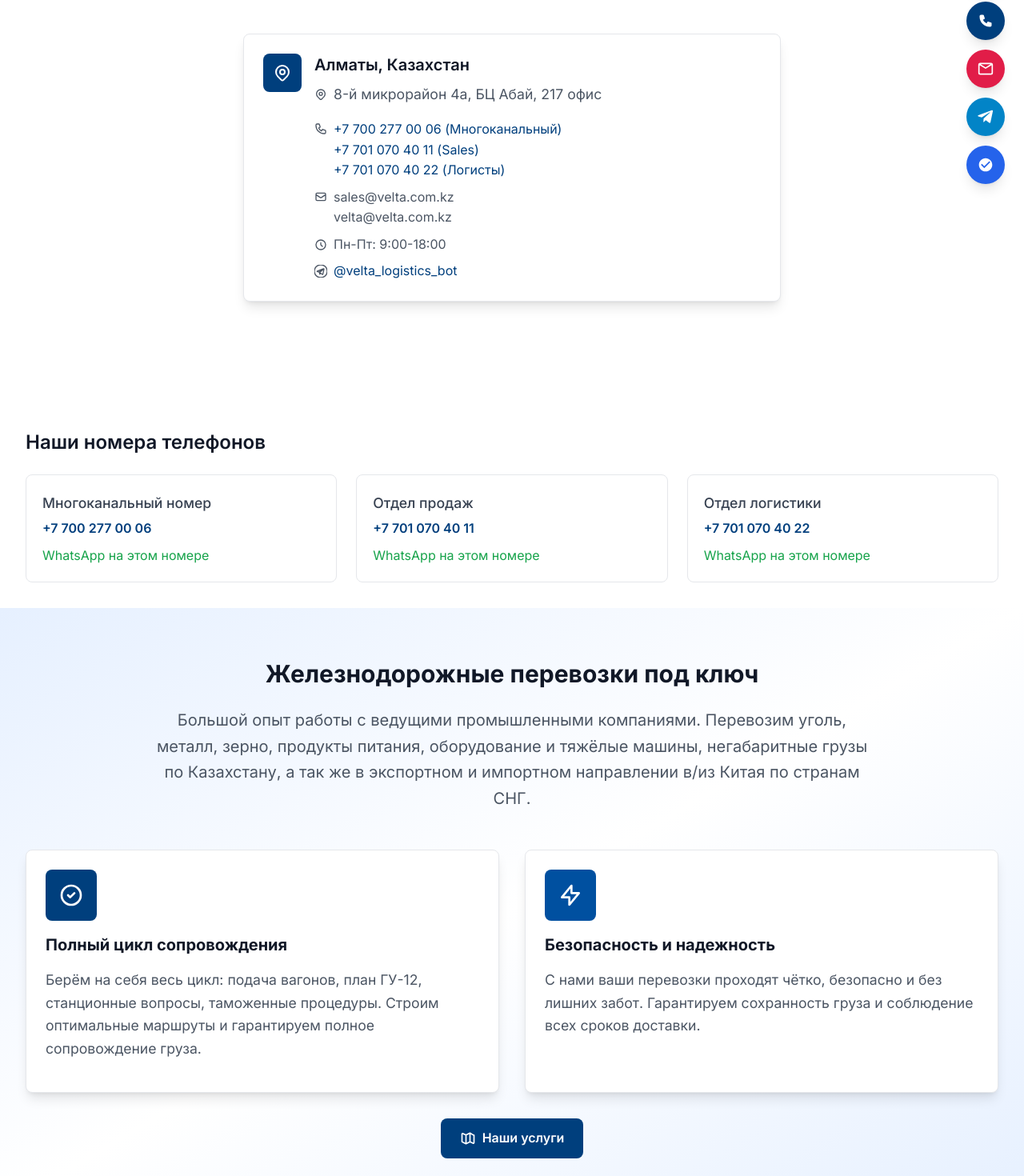
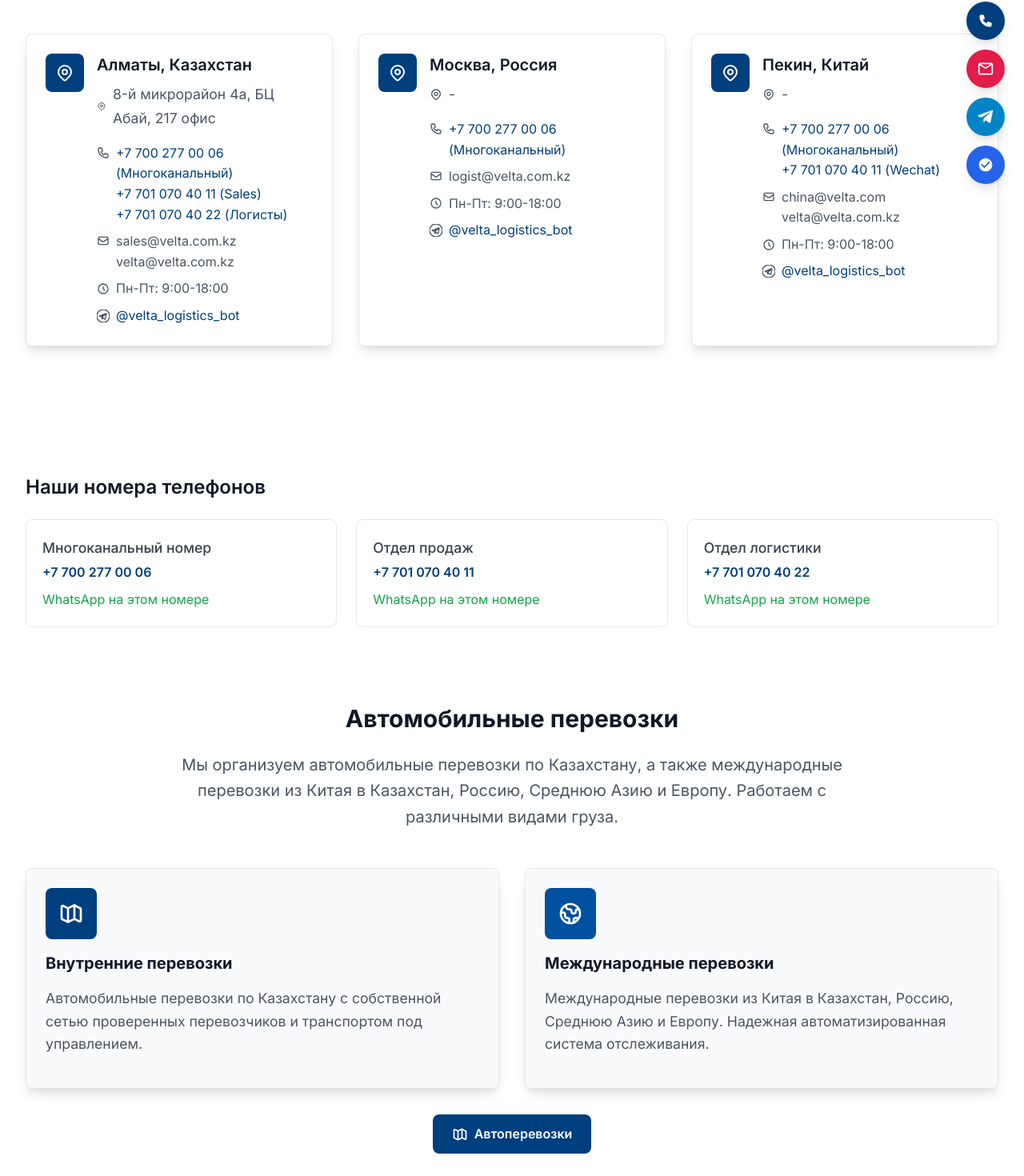
Before and after one commit to Allexndr/veltatrans, a Next.js app: page /en/contacts in a window 1280 px wide. Shown: the part 458-1928 px from the top of the page at 80% size. Built offline with nearby package versions, Linux system fonts and the light colour scheme.

Commit message:
Обновлено согласно аудио: статистика B2B/B2G, восстановлены 3 офиса, добавлены автоперевозки и обновлены железнодорожные перевозки

```diff
--- a/src/app/[locale]/contacts/page.tsx
+++ b/src/app/[locale]/contacts/page.tsx
@@ -13,6 +13,24 @@
       address: '8-й микрорайон 4а, БЦ Абай, 217 офис',
       phone: '+7 700 277 00 06 (Многоканальный)\n+7 701 070 40 11 (Sales)\n+7 701 070 40 22 (Логисты)',
       email: 'sales@velta.com.kz\nvelta@velta.com.kz',
+      hours: 'Пн-Пт: 9:00-18:00',
+      telegram: '@velta_logistics_bot',
+    },
+    {
+      city: 'Москва',
+      country: 'Россия',
+      address: '-',
+      phone: '+7 700 277 00 06 (Многоканальный)',
+      email: 'logist@velta.com.kz',
+      hours: 'Пн-Пт: 9:00-18:00',
+      telegram: '@velta_logistics_bot',
+    },
+    {
+      city: 'Пекин',
+      country: 'Китай',
+      address: '-',
+      phone: '+7 700 277 00 06 (Многоканальный)\n+7 701 070 40 11 (Wechat)',
+      email: 'china@velta.com\nvelta@velta.com.kz',
       hours: 'Пн-Пт: 9:00-18:00',
       telegram: '@velta_logistics_bot',
     },
@@ -42,14 +60,14 @@
           <div className="max-w-7xl mx-auto px-4 sm:px-6 lg:px-8">
             <div className="text-center mb-12">
               <h2 className="text-3xl font-bold text-gray-900 mb-4">
-                Наш офис
+                Наши офисы
               </h2>
               <p className="text-lg text-gray-600">
-                Главный офис в Казахстане
+                Мы работаем в 3 странах: Казахстан, Россия, Китай
               </p>
             </div>
 
-            <div className="grid grid-cols-1 gap-8 mb-16 max-w-2xl mx-auto">
+            <div className="grid grid-cols-1 md:grid-cols-3 gap-8 mb-16 max-w-7xl mx-auto">
               {offices.map((office, index) => (
                 <div key={index} className="bg-white rounded-lg shadow-lg p-6 border border-gray-200">
                   <div className="flex items-start space-x-4">
@@ -76,11 +94,25 @@
                             <path strokeLinecap="round" strokeLinejoin="round" strokeWidth={2} d="M3 5a2 2 0 012-2h3.28a1 1 0 01.948.684l1.498 4.493a1 1 0 01-.502 1.21l-2.257 1.13a11.042 11.042 0 005.516 5.516l1.13-2.257a1 1 0 011.21-.502l4.493 1.498a1 1 0 01.684.949V19a2 2 0 01-2 2h-1C9.716 21 3 14.284 3 6V5z" />
                           </svg>
                           <div className="whitespace-pre-line">
-                            <a href="tel:+77002770006" className="text-velta-navy hover:text-velta-royal-blue transition-colors duration-200">+7 700 277 00 06 (Многоканальный)</a>
-                            {'\n'}
-                            <a href="https://wa.me/77010704011" target="_blank" rel="noopener noreferrer" className="text-velta-navy hover:text-velta-royal-blue transition-colors duration-200">+7 701 070 40 11 (Sales)</a>
-                            {'\n'}
-                            <a href="tel:+77010704022" className="text-velta-navy hover:text-velta-royal-blue transition-colors duration-200">+7 701 070 40 22 (Логисты)</a>
+                            {office.city === 'Алматы' ? (
+                              <>
+                                <a href="tel:+77002770006" className="text-velta-navy hover:text-velta-royal-blue transition-colors duration-200">+7 700 277 00 06 (Многоканальный)</a>
+                                {'\n'}
+                                <a href="https://wa.me/77010704011" target="_blank" rel="noopener noreferrer" className="text-velta-navy hover:text-velta-royal-blue transition-colors duration-200">+7 701 070 40 11 (Sales)</a>
+                                {'\n'}
+                                <a href="tel:+77010704022" className="text-velta-navy hover:text-velta-royal-blue transition-colors duration-200">+7 701 070 40 22 (Логисты)</a>
+                              </>
+                            ) : office.city === 'Москва' ? (
+                              <>
+                                <a href="tel:+77002770006" className="text-velta-navy hover:text-velta-royal-blue transition-colors duration-200">+7 700 277 00 06 (Многоканальный)</a>
+                              </>
+                            ) : (
+                              <>
+                                <a href="tel:+77002770006" className="text-velta-navy hover:text-velta-royal-blue transition-colors duration-200">+7 700 277 00 06 (Многоканальный)</a>
+                                {'\n'}
+                                <a href="https://wa.me/77010704011" target="_blank" rel="noopener noreferrer" className="text-velta-navy hover:text-velta-royal-blue transition-colors duration-200">+7 701 070 40 11 (Wechat)</a>
+                              </>
+                            )}
                           </div>
                         </div>
                         <div className="flex items-start">
@@ -152,6 +184,58 @@
           </div>
         </section>
 
+        {/* Автомобильные перевозки */}
+        <section className="py-16 bg-white">
+          <div className="max-w-7xl mx-auto px-4 sm:px-6 lg:px-8">
+            <div className="text-center mb-12">
+              <h2 className="text-3xl font-bold text-gray-900 mb-6">
+                Автомобильные перевозки
+              </h2>
+              <p className="text-lg text-gray-600 max-w-4xl mx-auto leading-relaxed">
+                Мы организуем автомобильные перевозки по Казахстану, а также международные перевозки из Китая в Казахстан, Россию, Среднюю Азию и Европу. Работаем с различными видами груза.
+              </p>
+            </div>
+
+            <div className="grid grid-cols-1 md:grid-cols-2 gap-8 mb-8">
+              <div className="bg-gray-50 rounded-lg shadow-lg p-6 border border-gray-200">
+                <div className="w-16 h-16 bg-velta-navy rounded-lg flex items-center justify-center mb-4">
+                  <svg className="w-8 h-8 text-white" fill="none" stroke="currentColor" viewBox="0 0 24 24">
+                    <path strokeLinecap="round" strokeLinejoin="round" strokeWidth={2} d="M9 20l-5.447-2.724A1 1 0 013 16.382V5.618a1 1 0 011.447-.894L9 7m0 13l6-3m-6 3V7m6 10l4.553 2.276A1 1 0 0021 18.382V7.618a1 1 0 00-1.447-.894L15 4m0 13V4m-6 3l6-3" />
+                  </svg>
+                </div>
+                <h3 className="text-xl font-bold text-gray-900 mb-4">Внутренние перевозки</h3>
+                <p className="text-gray-600 leading-relaxed">
+                  Автомобильные перевозки по Казахстану с собственной сетью проверенных перевозчиков и транспортом под управлением.
+                </p>
+              </div>
+
+              <div className="bg-gray-50 rounded-lg shadow-lg p-6 border border-gray-200">
+                <div className="w-16 h-16 bg-velta-royal-blue rounded-lg flex items-center justify-center mb-4">
+                  <svg className="w-8 h-8 text-white" fill="none" stroke="currentColor" viewBox="0 0 24 24">
+                    <path strokeLinecap="round" strokeLinejoin="round" strokeWidth={2} d="M3.055 11H5a2 2 0 012 2v1a2 2 0 002 2 2 2 0 012 2v2.945M8 3.935V5.5A2.5 2.5 0 0010.5 8h.5a2 2 0 012 2 2 2 0 104 0 2 2 0 012-2h1.064M15 20.488V18a2 2 0 012-2h3.064M21 12a9 9 0 11-18 0 9 9 0 0118 0z" />
+                  </svg>
+                </div>
+                <h3 className="text-xl font-bold text-gray-900 mb-4">Международные перевозки</h3>
+                <p className="text-gray-600 leading-relaxed">
+                  Международные перевозки из Китая в Казахстан, Россию, Среднюю Азию и Европу. Надежная автоматизированная система отслеживания.
+                </p>
+              </div>
+            </div>
+
+            <div className="text-center">
+              <a
+                href="/services/land"
+                className="inline-flex items-center px-6 py-3 bg-velta-navy text-white font-semibold rounded-lg hover:bg-velta-royal-blue transition-colors duration-200"
+              >
+                <svg className="w-5 h-5 mr-2" fill="none" stroke="currentColor" viewBox="0 0 24 24">
+                  <path strokeLinecap="round" strokeLinejoin="round" strokeWidth={2} d="M9 20l-5.447-2.724A1 1 0 013 16.382V5.618a1 1 0 011.447-.894L9 7m0 13l6-3m-6 3V7m6 10l4.553 2.276A1 1 0 0021 18.382V7.618a1 1 0 00-1.447-.894L15 4m0 13V4m-6 3l6-3" />
+                </svg>
+                Автоперевозки
+              </a>
+            </div>
+          </div>
+        </section>
+
         {/* Железнодорожные перевозки */}
         <section className="py-16 bg-gradient-to-br from-velta-50 via-white to-velta-50">
           <div className="max-w-7xl mx-auto px-4 sm:px-6 lg:px-8">
@@ -160,32 +244,44 @@
                 Железнодорожные перевозки под ключ
               </h2>
               <p className="text-lg text-gray-600 max-w-4xl mx-auto leading-relaxed">
-                Большой опыт работы с ведущими промышленными компаниями. Перевозим уголь, металл, зерно, продукты питания, оборудование и тяжёлые машины, негабаритные грузы по Казахстану, а так же в экспортном и импортном направлении в/из Китая по странам СНГ.
+                Имеем большой опыт работы железнодорожных перевозок по Казахстану и в международном направлении Китай и страны СНГ. Отправляем промышленные грузы (уголь, металл, зерно). Работаем также для ритейла - отправляем напитки, продукты питания и так далее.
               </p>
             </div>
 
-            <div className="grid grid-cols-1 md:grid-cols-2 gap-8 mb-8">
+            <div className="grid grid-cols-1 md:grid-cols-3 gap-8 mb-8">
               <div className="bg-white rounded-lg shadow-lg p-6 border border-gray-200">
                 <div className="w-16 h-16 bg-velta-navy rounded-lg flex items-center justify-center mb-4">
                   <svg className="w-8 h-8 text-white" fill="none" stroke="currentColor" viewBox="0 0 24 24">
                     <path strokeLinecap="round" strokeLinejoin="round" strokeWidth={2} d="M9 12l2 2 4-4m6 2a9 9 0 11-18 0 9 9 0 0118 0z" />
                   </svg>
                 </div>
-                <h3 className="text-xl font-bold text-gray-900 mb-4">Полный цикл сопровождения</h3>
+                <h3 className="text-xl font-bold text-gray-900 mb-4">Промышленные грузы</h3>
                 <p className="text-gray-600 leading-relaxed">
-                  Берём на себя весь цикл: подача вагонов, план ГУ-12, станционные вопросы, таможенные процедуры. Строим оптимальные маршруты и гарантируем полное сопровождение груза.
+                  Отправляем уголь, металл, зерно и другие промышленные материалы по Казахстану и в международном направлении.
                 </p>
               </div>
 
               <div className="bg-white rounded-lg shadow-lg p-6 border border-gray-200">
                 <div className="w-16 h-16 bg-velta-royal-blue rounded-lg flex items-center justify-center mb-4">
                   <svg className="w-8 h-8 text-white" fill="none" stroke="currentColor" viewBox="0 0 24 24">
+                    <path strokeLinecap="round" strokeLinejoin="round" strokeWidth={2} d="M20 7l-8-4-8 4m16 0l-8 4m8-4v10l-8 4m0-10L4 7m8 4v10M4 7v10l8 4" />
+                  </svg>
+                </div>
+                <h3 className="text-xl font-bold text-gray-900 mb-4">Ритейл и продукты</h3>
+                <p className="text-gray-600 leading-relaxed">
+                  Работаем для ритейла - отправляем напитки, продукты питания и другие товары народного потребления.
+                </p>
+              </div>
+
+              <div className="bg-white rounded-lg shadow-lg p-6 border border-gray-200">
+                <div className="w-16 h-16 bg-green-600 rounded-lg flex items-center justify-center mb-4">
+                  <svg className="w-8 h-8 text-white" fill="none" stroke="currentColor" viewBox="0 0 24 24">
                     <path strokeLinecap="round" strokeLinejoin="round" strokeWidth={2} d="M13 10V3L4 14h7v7l9-11h-7z" />
                   </svg>
                 </div>
-                <h3 className="text-xl font-bold text-gray-900 mb-4">Безопасность и надежность</h3>
+                <h3 className="text-xl font-bold text-gray-900 mb-4">Транзитные перевозки</h3>
                 <p className="text-gray-600 leading-relaxed">
-                  С нами ваши перевозки проходят чётко, безопасно и без лишних забот. Гарантируем сохранность груза и соблюдение всех сроков доставки.
+                  Транзитные перевозки машин, оборудования из Китая в страны СНГ. Решаем различные вопросы на железной дороге.
                 </p>
               </div>
             </div>
--- a/src/components/Hero.tsx
+++ b/src/components/Hero.tsx
@@ -136,7 +136,7 @@
               <div className="text-white/80 text-sm sm:text-base">{tHome.has('stats.countries') ? tHome('stats.countries') : 'стран доставки'}</div>
             </div>
             <div className="text-white">
-              <div className="text-2xl sm:text-3xl md:text-4xl lg:text-5xl font-bold mb-2">Качество = Цена</div>
+              <div className="text-2xl sm:text-3xl md:text-4xl lg:text-5xl font-bold mb-2">Качество для B2B и B2G</div>
               <div className="text-white/80 text-sm sm:text-base">{tHome.has('features.geography') ? tHome('features.geography') : 'Бизнес-фокус'}</div>
             </div>
             <div className="text-white">
```
